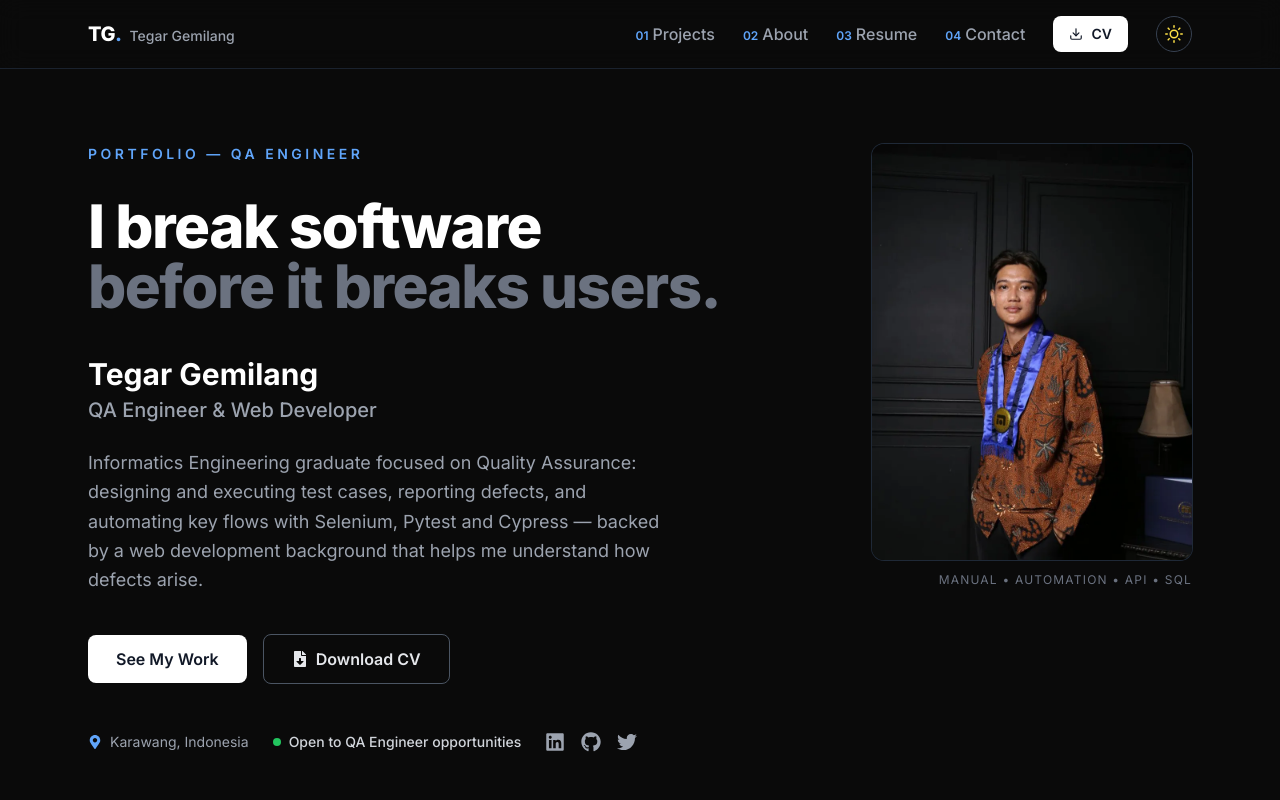
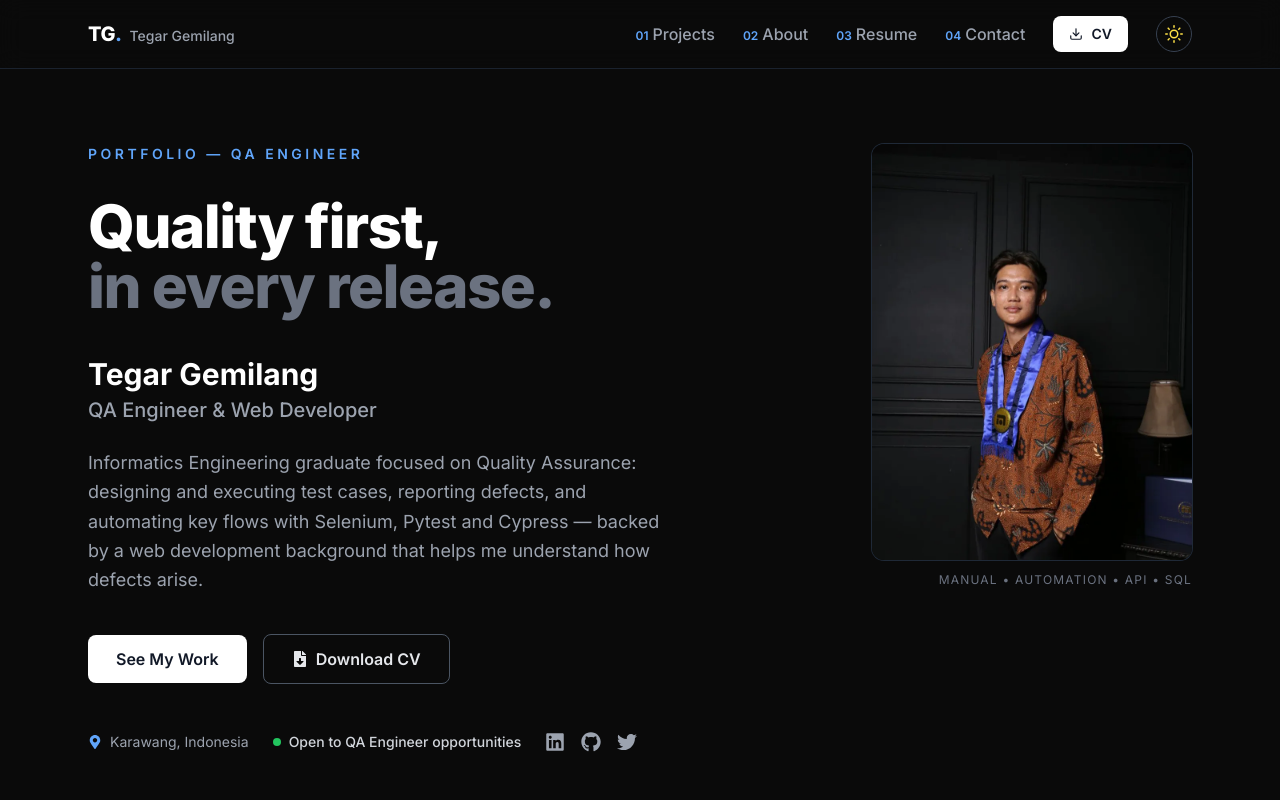
Before and after one commit to tegargr28/portofolio, a React (Vite) app: page / in a window 1280 px wide. Shown: the top 800 px of the page. Built offline with nearby package versions, Linux system fonts and the light colour scheme.

Commit message:
Soften hero headline to 'Quality first, in every release.'

```diff
--- a/src/components/Hero.jsx
+++ b/src/components/Hero.jsx
@@ -37,9 +37,9 @@ const Hero = () => {
             Portfolio — QA Engineer
           </p>
           <p className="text-4xl sm:text-5xl xl:text-6xl font-extrabold leading-[1.08] tracking-tight text-gray-900 dark:text-white">
-            I break software
+            Quality first,
             <br />
-            <span className="text-gray-400 dark:text-gray-500">before it breaks users.</span>
+            <span className="text-gray-400 dark:text-gray-500">in every release.</span>
           </p>
           <h1 className="mt-10 text-2xl md:text-3xl font-bold text-gray-900 dark:text-white">
             Tegar Gemilang
```
